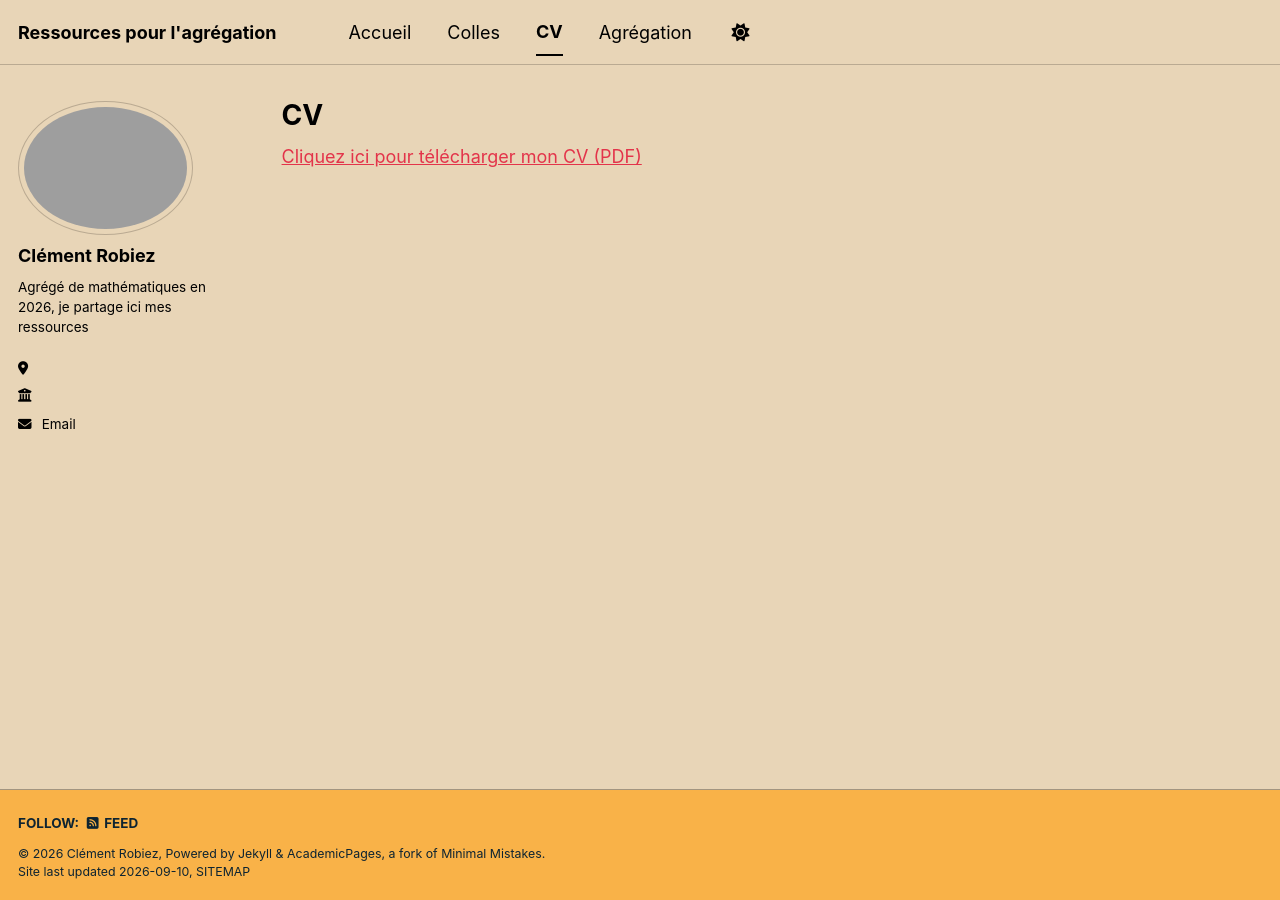
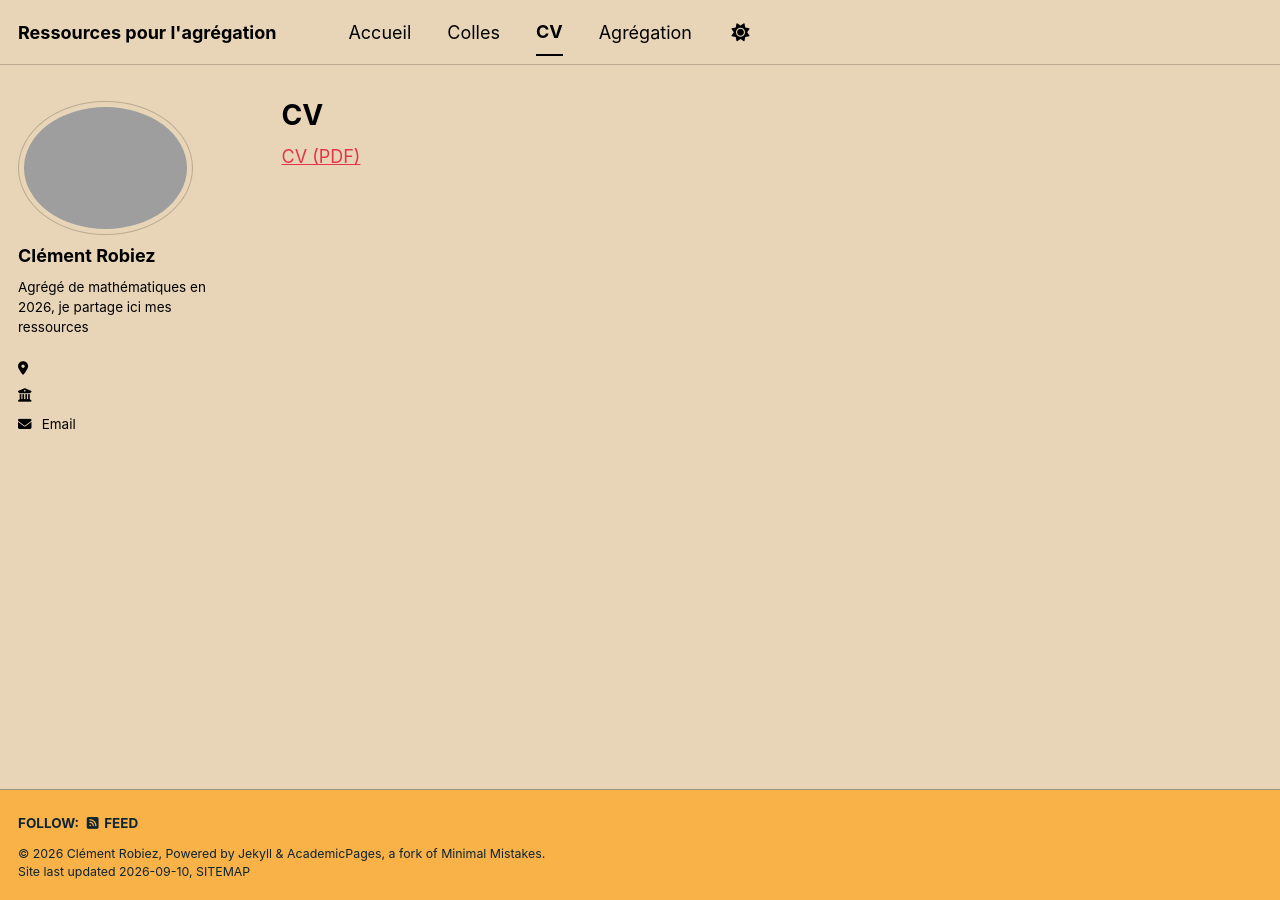
Before and after one commit to clement-robiez/clement-robiez.github.io, a Jekyll site: the page built from _pages/cv.md, in a window 1280 px wide. Built offline with Jekyll 4.4.1, drawn with Linux system fonts in a browser that asks for light colours; a style sheet for code colours, icons or effects is not loaded.

Commit message:
Update cv.md

```diff
--- a/_pages/cv.md
+++ b/_pages/cv.md
@@ -3,4 +3,4 @@ title: "CV"
 permalink: /cv/
 ---
 
-[Cliquez ici pour télécharger mon CV (PDF)](https://clement-robiez.github.io/files/CV_ROBIEZ_CLEMENT_site.pdf)
+[CV (PDF)](https://clement-robiez.github.io/files/CV_ROBIEZ_CLEMENT_site.pdf)
```
